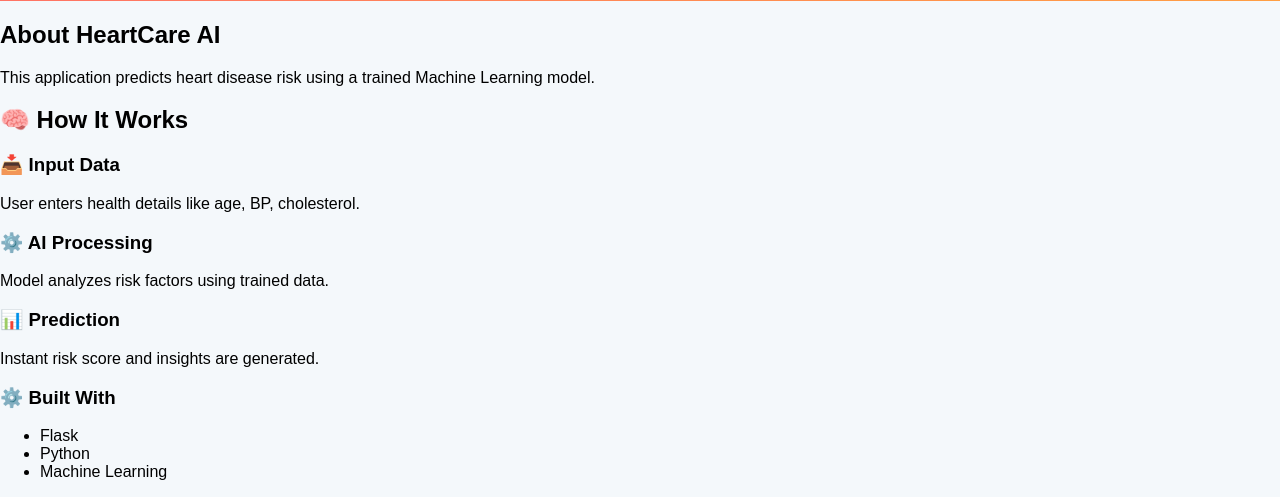
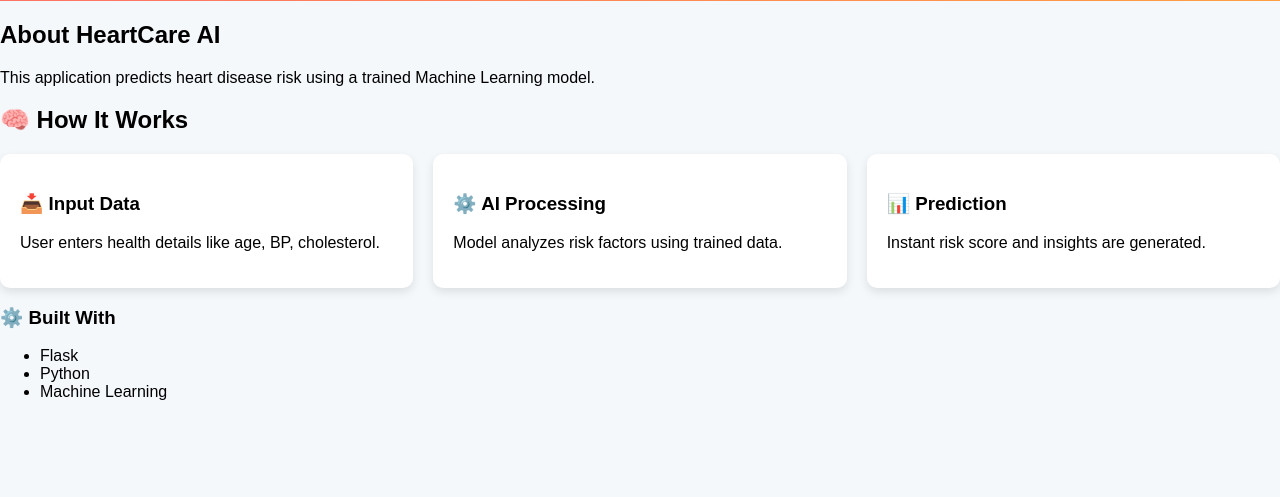
Before and after one commit to dfrancisdev/heart-disease-predictor, a Flask app: page /about in a window 1280 px wide. Shown: the part 327-824 px from the top of the page. After the commit the page ends 727 px from the top, so only its background shows below. Run offline with Flask 3, Linux system fonts and the light colour scheme; the visitor is signed in with stand-in values (Sample User, id 1); parts of the project's set-up code (start-up, migrations or seed data) failed here and were passed over.

Commit message:
Update styles.css

```diff
--- a/static/styles.css
+++ b/static/styles.css
@@ -210,3 +210,17 @@ td {
   font-size: 36px;
   margin-bottom: 10px;
 }
+
+.cards {
+  display: flex;
+  gap: 20px;
+  margin-top: 20px;
+}
+
+.card {
+  flex: 1;
+  padding: 20px;
+  background: white;
+  border-radius: 10px;
+  box-shadow: 0 4px 10px rgba(0,0,0,0.1);
+}
```
